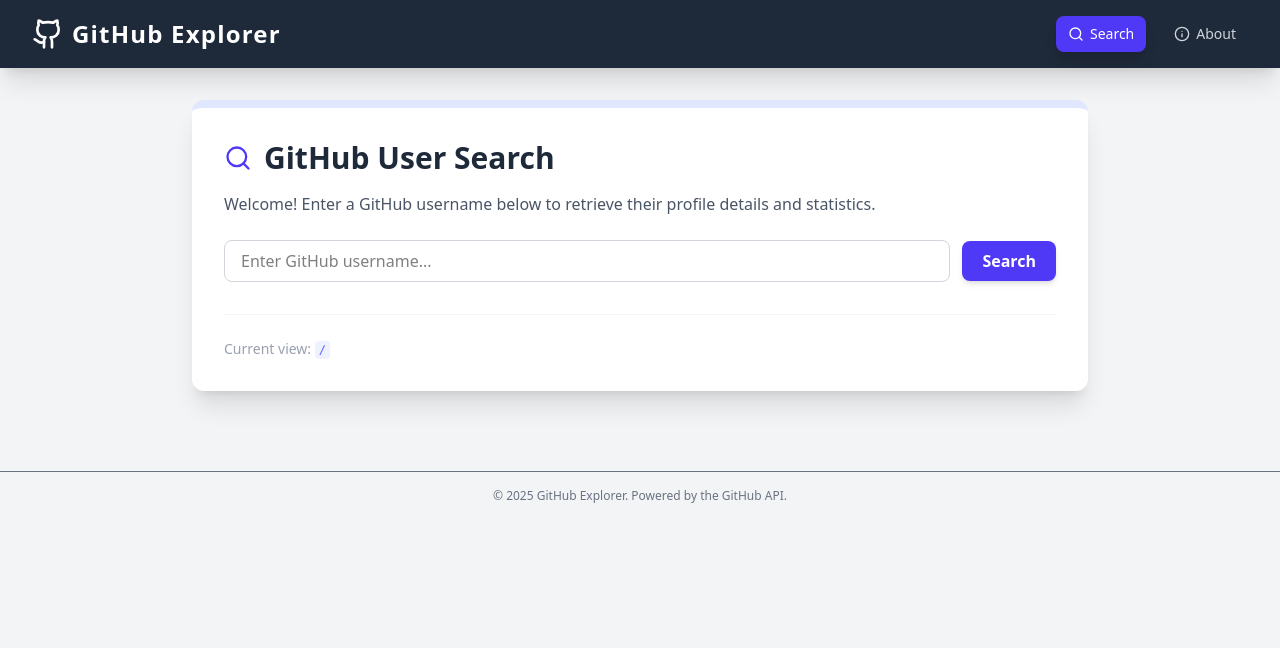
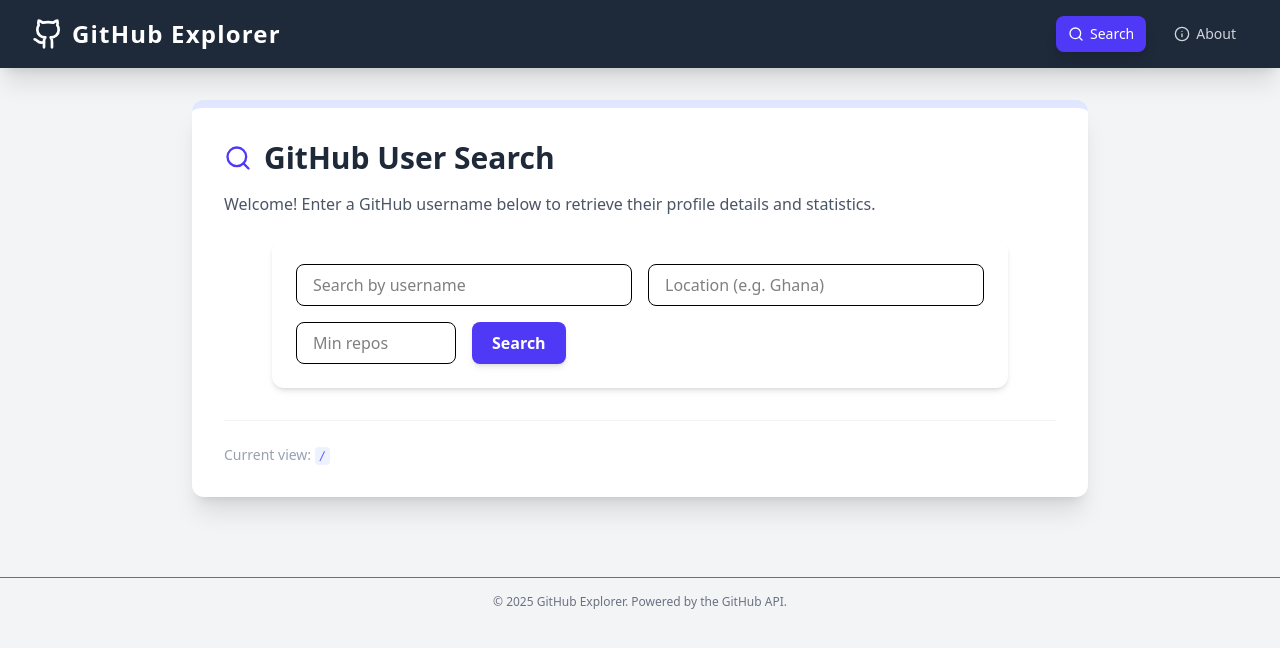
Before and after one commit to Susanadjanie1/alx-fe-reactjs, a React app in the folder github-user-search/: page / in a window 1280 px wide. Shown: the top 648 px of the page. Built offline with nearby package versions, Linux system fonts and the light colour scheme; no server answers; the HTML template or start-up script is replaced by a standard one.

Commit message:
Advance search result

```diff
--- a/github-user-search/src/components/Search.jsx
+++ b/github-user-search/src/components/Search.jsx
@@ -1,27 +1,27 @@
 import React, { useState } from 'react';
-import { fetchUserData } from '../services/githubService';
+import { fetchUserData, fetchAdvancedUsers } from '../services/githubService';
 
 const Search = () => {
   const [username, setUsername] = useState('');
-  const [user, setUser] = useState(null);
+  const [location, setLocation] = useState('');
+  const [minRepos, setMinRepos] = useState('');
+  const [results, setResults] = useState([]);
   const [loading, setLoading] = useState(false);
   const [error, setError] = useState(null);
+  const [page, setPage] = useState(1);
+  const [hasMore, setHasMore] = useState(false);
 
-  const handleSubmit = async (e) => {
+  const handleSearch = async (e) => {
     e.preventDefault();
-    if (!username.trim()) return;
-
     setLoading(true);
     setError(null);
-    setUser(null);
+    setResults([]);
+    setPage(1);
 
     try {
-      const data = await fetchUserData(username);
-      if (data) {
-        setUser(data);
-      } else {
-        setError("Looks like we cant find the user");
-      }
+      const data = await fetchAdvancedUsers(username, location, minRepos, 1);
+      setResults(data.items || []);
+      setHasMore(data.total_count > data.items.length);
     } catch (err) {
       setError("Looks like we cant find the user");
     } finally {
@@ -29,72 +29,101 @@
     }
   };
 
+  const loadMore = async () => {
+    const nextPage = page + 1;
+    setLoading(true);
+
+    try {
+      const data = await fetchAdvancedUsers(username, location, minRepos, nextPage);
+      setResults(prev => [...prev, ...data.items]);
+      setPage(nextPage);
+      setHasMore(data.total_count > results.length + data.items.length);
+    } catch {
+      setError("Failed to load more users.");
+    } finally {
+      setLoading(false);
+    }
+  };
+
   return (
-    <div className="w-full">
-      {/* Search Input */}
-      <form onSubmit={handleSubmit} className="flex flex-col md:flex-row items-center gap-3 mb-6">
+    <div className="max-w-3xl mx-auto px-4">
+      {/* Advanced Search Form */}
+      <form
+        onSubmit={handleSearch}
+        className="bg-white shadow-md rounded-xl p-6 mb-8 space-y-4 md:space-y-0 md:flex md:flex-wrap md:gap-4"
+      >
         <input
           type="text"
           value={username}
           onChange={(e) => setUsername(e.target.value)}
-          placeholder="Enter GitHub username..."
-          className="w-full md:flex-1 px-4 py-2 rounded-lg border border-gray-300 focus:outline-none focus:ring-2 focus:ring-indigo-500"
+          placeholder="Search by username"
+          className="flex-1 px-4 py-2 border rounded-lg focus:ring-2 focus:ring-blue-500"
+        />
+        <input
+          type="text"
+          value={location}
+          onChange={(e) => setLocation(e.target.value)}
+          placeholder="Location (e.g. Ghana)"
+          className="flex-1 px-4 py-2 border rounded-lg focus:ring-2 focus:ring-blue-500"
+        />
+        <input
+          type="number"
+          value={minRepos}
+          onChange={(e) => setMinRepos(e.target.value)}
+          placeholder="Min repos"
+          className="w-40 px-4 py-2 border rounded-lg focus:ring-2 focus:ring-blue-500"
         />
         <button
           type="submit"
-          className="px-5 py-2 bg-indigo-600 text-white font-semibold rounded-lg shadow-md hover:bg-indigo-700 transition duration-150"
+          className="px-5 py-2 bg-indigo-600 text-white font-semibold rounded-lg shadow-md hover:bg-indigo-700 transition"
         >
           Search
         </button>
       </form>
 
-      {/* Conditional Rendering */}
-      {loading && (
-        <p className="text-gray-500 text-center">Loading...</p>
-      )}
+      {/* Loading State */}
+      {loading && <p className="text-center text-gray-500">Loading...</p>}
 
-      {error && (
-        <p className="text-red-500 text-center font-medium">{error}</p>
-      )}
+      {/* Error */}
+      {error && <p className="text-center text-red-500 font-medium">{error}</p>}
 
-      {user && (
-        <div className="bg-white p-6 md:p-8 rounded-xl shadow-xl max-w-lg w-full mx-auto mt-6">
-          <div className="flex flex-col md:flex-row items-center space-x-0 md:space-x-6">
-            {/*  Image must be here for the checker */}
+      {/* Results List */}
+      <div className="space-y-4">
+        {results.map(user => (
+          <div
+            key={user.id}
+            className="flex items-center bg-white p-4 rounded-lg shadow hover:shadow-lg transition"
+          >
             <img
-              src={user.avatar_url || 'https://placehold.co/128x128/3B82F6/ffffff?text=No+Avatar'}
-              alt={`${user.login}'s avatar`}
-              className="w-24 h-24 md:w-32 md:h-32 rounded-full ring-4 ring-blue-500 shadow-lg object-cover mb-4 md:mb-0"
-              onError={(e) => e.target.src = 'https://placehold.co/128x128/3B82F6/ffffff?text=No+Avatar'}
+              src={user.avatar_url}
+              alt={`${user.login} avatar`}
+              className="w-16 h-16 rounded-full mr-4 object-cover border-2 border-blue-500"
             />
-
-            <div className="text-center md:text-left">
-              <h2 className="text-3xl font-extrabold text-gray-900 leading-tight">
-                {user.name || user.login}
-              </h2>
-              <p className="text-xl text-blue-600 font-semibold mb-2">
-                @{user.login}
-              </p>
-
-              {user.bio && (
-                <p className="text-gray-600 italic mt-1 max-w-xs">{user.bio}</p>
-              )}
-
-              <div className="flex space-x-4 mt-4 justify-center md:justify-start text-sm text-gray-700 font-medium">
-                <span>Followers: <span className="text-blue-600 font-bold">{user.followers}</span></span>
-                <span>Public Repos: <span className="text-blue-600 font-bold">{user.public_repos}</span></span>
-              </div>
-
+            <div>
+              <h3 className="text-xl font-semibold">{user.login}</h3>
+              {user.location && <p className="text-gray-600">{user.location}</p>}
               <a
                 href={user.html_url}
                 target="_blank"
                 rel="noopener noreferrer"
-                className="inline-block mt-4 px-5 py-2 bg-blue-600 text-white font-semibold rounded-lg shadow-md hover:bg-blue-700 transition duration-150 text-sm"
+                className="text-blue-600 text-sm hover:underline"
               >
-                View GitHub Profile
+                View Profile
               </a>
             </div>
           </div>
+        ))}
+      </div>
+
+      {/* Load More Button */}
+      {hasMore && !loading && (
+        <div className="text-center mt-6">
+          <button
+            onClick={loadMore}
+            className="px-5 py-2 bg-gray-800 text-white rounded-lg hover:bg-gray-900 transition"
+          >
+            Load More
+          </button>
         </div>
       )}
     </div>
--- a/github-user-search/src/services/githubService.js
+++ b/github-user-search/src/services/githubService.js
@@ -1,41 +1,34 @@
-// src/services/githubService.js
 import axios from 'axios';
 
-const GITHUB_TOKEN = import.meta.env.VITE_APP_GITHUB_API_KEY;
-const API_BASE_URL = 'https://api.github.com';
+const BASE_URL = 'https://api.github.com';
 
-const axiosInstance = axios.create({
-  baseURL: API_BASE_URL,
-  headers: {
-    Accept: 'application/vnd.github.v3+json',
-    ...(GITHUB_TOKEN && { Authorization: `token ${GITHUB_TOKEN}` }),
-  },
-});
+export const fetchUserData = async (username) => {
+  const response = await axios.get(`${BASE_URL}/users/${username}`);
+  return response.data;
+};
 
-/**
- * Search GitHub users with advanced filters.
- * @param {Object} params
- * @param {string} params.username - Partial or full username.
- * @param {string} [params.location] - User location filter.
- * @param {number} [params.minRepos] - Minimum public repos.
- */
-export const searchUsers = async ({ username, location, minRepos }) => {
-  if (!username && !location && !minRepos) return [];
-
+export const fetchAdvancedUsers = async (username, location, minRepos, page = 1) => {
   let query = '';
 
   if (username) query += `${username} in:login`;
   if (location) query += ` location:${location}`;
   if (minRepos) query += ` repos:>=${minRepos}`;
 
-  const response = await axiosInstance.get(`/search/users?q=${encodeURIComponent(query)}`);
-  return response.data.items || [];
+  const response = await axios.get(`${BASE_URL}/search/users`, {
+    params: {
+      q: query.trim(),
+      per_page: 10,
+      page
+    }
+  });
+
+  // Optional: fetch extra details for each user (location, repos count)
+  const itemsWithDetails = await Promise.all(
+    response.data.items.map(async (user) => {
+      const detail = await axios.get(`${BASE_URL}/users/${user.login}`);
+      return { ...user, ...detail.data };
+    })
+  );
+
+  return { ...response.data, items: itemsWithDetails };
 };
-
-/**
- * Fetch single user by username (for profile view)
- */
-export const fetchUserData = async (username) => {
-  const response = await axiosInstance.get(`/users/${username}`);
-  return response.data;
-};
```
Also changed, not shown: 1 other file (tests, documents, lock files or other folders).
